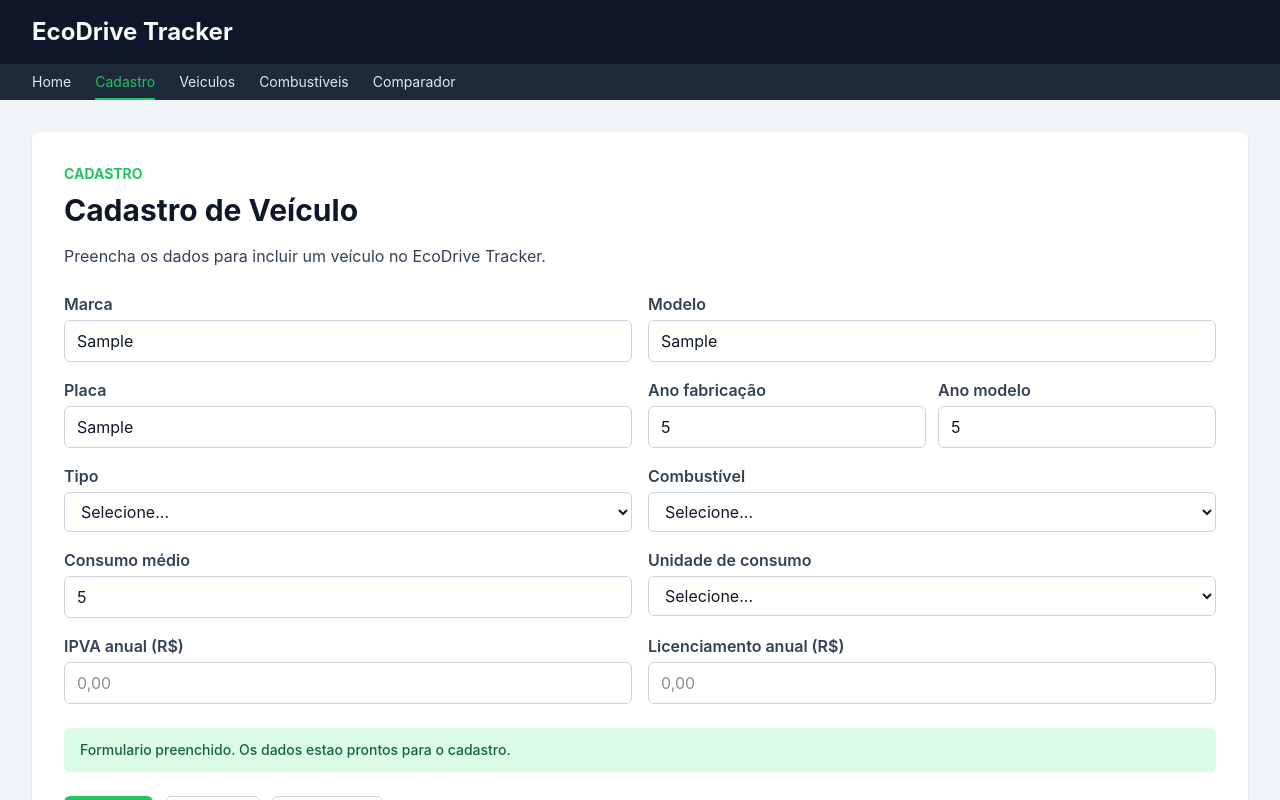
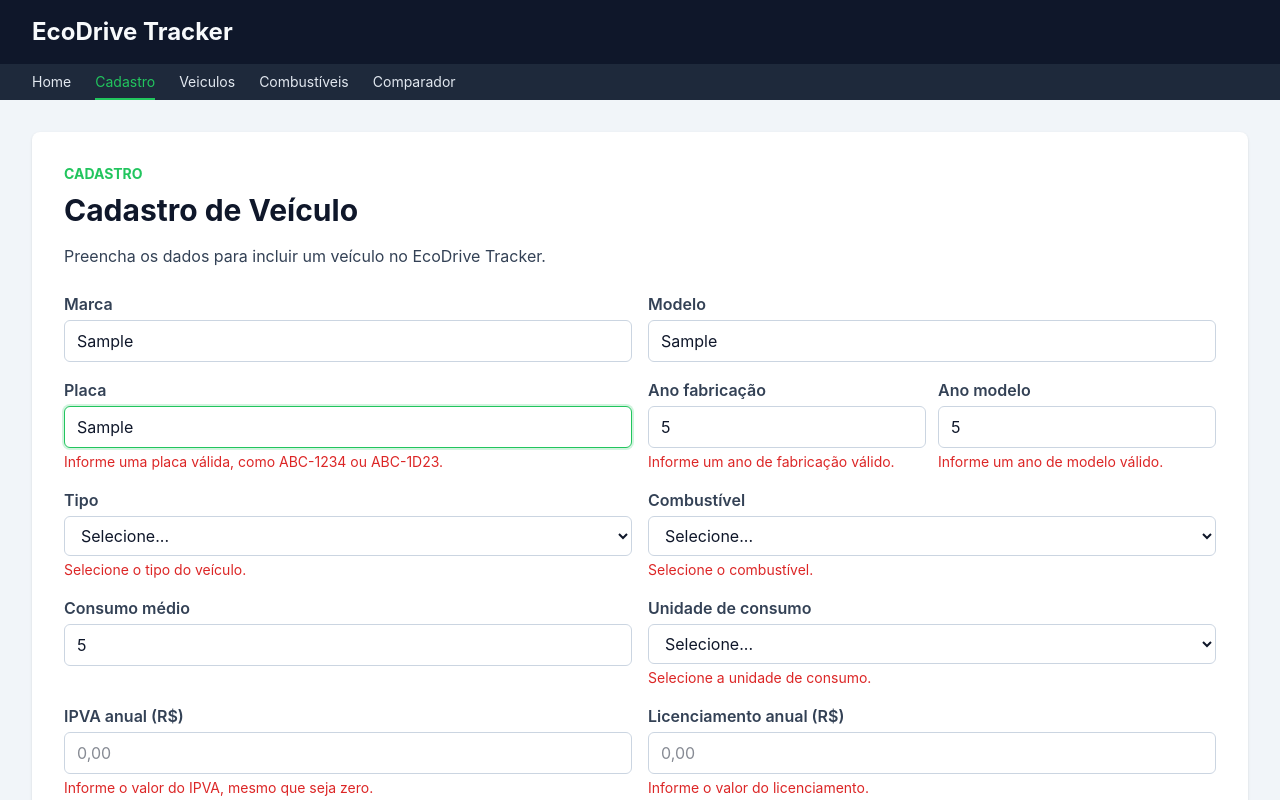
Before and after one commit to Gerebabh/ecodrive-tracker-react, a React (Vite) app: page /cadastro in a window 1280 px wide. Both pictures are taken after typing "Sample", "Sample", "Sample", "5", "5", "5" into the empty fields and a click on the button "Salvar". Shown: the top 800 px of the page. Built offline with nearby package versions, Linux system fonts and the light colour scheme; data requests are answered from the project's data file.

Commit message:
feat: implementa validações formulario. Fecha #14

```diff
--- a/src/forms/VehicleForm.jsx
+++ b/src/forms/VehicleForm.jsx
@@ -5,10 +5,28 @@ import { Link } from 'react-router'
 const inputClass =
   'mt-1 w-full rounded-md border border-[#CBD5E1] bg-white px-3 py-2 text-[#0F172A] outline-none focus:border-[#22C55E] focus:ring-2 focus:ring-[#22C55E]/20'
 
+function FieldError({ error, id }) {
+  if (!error) {
+    return null
+  }
+
+  return (
+    <p id={id} className="mt-1 text-sm text-[#DC2626]">
+      {error.message}
+    </p>
+  )
+}
+
 function VehicleForm() {
   const [feedback, setFeedback] = useState('')
+  const currentYear = new Date().getFullYear()
 
-  const { handleSubmit, register, reset } = useForm({
+  const {
+    handleSubmit,
+    register,
+    reset,
+    formState: { errors },
+  } = useForm({
     defaultValues: {
       marca: '',
       modelo: '',
@@ -26,7 +44,11 @@ function VehicleForm() {
 
   function onSubmit(dados) {
     console.log('Dados do veiculo:', dados)
-    setFeedback('Formulario preenchido. Os dados estao prontos para o cadastro.')
+    setFeedback('Formulário preenchido. Os dados estao prontos para o cadastro.')
+  }
+
+  function onInvalid() {
+    setFeedback('')
   }
 
   function limparFormulario() {
@@ -35,7 +57,7 @@ function VehicleForm() {
   }
 
   return (
-    <form onSubmit={handleSubmit(onSubmit)} className="space-y-6">
+    <form onSubmit={handleSubmit(onSubmit, onInvalid)} className="space-y-6">
       <div className="grid gap-4 md:grid-cols-2">
         <div>
           <label htmlFor="marca" className="font-semibold text-[#334155]">
@@ -46,8 +68,18 @@ function VehicleForm() {
             type="text"
             placeholder="Ex: Hyundai"
             className={inputClass}
-            {...register('marca')}
+            aria-invalid={!!errors.marca}
+            aria-describedby={errors.marca ? 'marca-error' : undefined}
+            {...register('marca', {
+              required: 'A marca é obrigatória.',
+              minLength: {
+                value: 2,
+                message: 'A marca deve possuir pelo menos 2 caracteres.',
+              },
+              setValueAs: (value) => value.trim(),
+            })}
           />
+          <FieldError error={errors.marca} id="marca-error" />
         </div>
 
         <div>
@@ -59,8 +91,18 @@ function VehicleForm() {
             type="text"
             placeholder="Ex: i30"
             className={inputClass}
-            {...register('modelo')}
+            aria-invalid={!!errors.modelo}
+            aria-describedby={errors.modelo ? 'modelo-error' : undefined}
+            {...register('modelo', {
+              required: 'O modelo é obrigatório.',
+              minLength: {
+                value: 2,
+                message: 'O modelo deve possuir pelo menos 2 caracteres.',
+              },
+              setValueAs: (value) => value.trim(),
+            })}
           />
+          <FieldError error={errors.modelo} id="modelo-error" />
         </div>
 
         <div>
@@ -72,8 +114,18 @@ function VehicleForm() {
             type="text"
             placeholder="ABC-1D23"
             className={inputClass}
-            {...register('placa')}
+            aria-invalid={!!errors.placa}
+            aria-describedby={errors.placa ? 'placa-error' : undefined}
+            {...register('placa', {
+              required: 'A placa é obrigatória.',
+              pattern: {
+                value: /^[A-Z]{3}-?\d[A-Z0-9]\d{2}$/,
+                message: 'Informe uma placa válida, como ABC-1234 ou ABC-1D23.',
+              },
+              setValueAs: (value) => value.trim().toUpperCase(),
+            })}
           />
+          <FieldError error={errors.placa} id="placa-error" />
         </div>
 
         <div className="grid grid-cols-2 gap-3">
@@ -89,7 +141,26 @@ function VehicleForm() {
               type="number"
               placeholder="2025"
               className={inputClass}
-              {...register('anoFabricacao', { valueAsNumber: true })}
+              aria-invalid={!!errors.anoFabricacao}
+              aria-describedby={
+                errors.anoFabricacao ? 'anoFabricacao-error' : undefined
+              }
+              {...register('anoFabricacao', {
+                required: 'O ano de fabricação é obrigatório.',
+                valueAsNumber: true,
+                min: {
+                  value: 1886,
+                  message: 'Informe um ano de fabricação válido.',
+                },
+                max: {
+                  value: currentYear,
+                  message: `O ano de fabricação não pode superar ${currentYear}.`,
+                },
+              })}
+            />
+            <FieldError
+              error={errors.anoFabricacao}
+              id="anoFabricacao-error"
             />
           </div>
 
@@ -105,8 +176,22 @@ function VehicleForm() {
               type="number"
               placeholder="2025"
               className={inputClass}
-              {...register('anoModelo', { valueAsNumber: true })}
+              aria-invalid={!!errors.anoModelo}
+              aria-describedby={errors.anoModelo ? 'anoModelo-error' : undefined}
+              {...register('anoModelo', {
+                required: 'O ano do modelo é obrigatório.',
+                valueAsNumber: true,
+                min: {
+                  value: 1886,
+                  message: 'Informe um ano de modelo válido.',
+                },
+                max: {
+                  value: currentYear + 1,
+                  message: `O ano do modelo não pode superar ${currentYear + 1}.`,
+                },
+              })}
             />
+            <FieldError error={errors.anoModelo} id="anoModelo-error" />
           </div>
         </div>
 
@@ -114,11 +199,20 @@ function VehicleForm() {
           <label htmlFor="tipo" className="font-semibold text-[#334155]">
             Tipo
           </label>
-          <select id="tipo" className={inputClass} {...register('tipo')}>
+          <select
+            id="tipo"
+            className={inputClass}
+            aria-invalid={!!errors.tipo}
+            aria-describedby={errors.tipo ? 'tipo-error' : undefined}
+            {...register('tipo', {
+              required: 'Selecione o tipo do veículo.',
+            })}
+          >
             <option value="">Selecione...</option>
-            <option value="combustao">Combustao</option>
-            <option value="eletrico">Eletrico</option>
+            <option value="combustao">Combustão</option>
+            <option value="eletrico">Elétrico</option>
           </select>
+          <FieldError error={errors.tipo} id="tipo-error" />
         </div>
 
         <div>
@@ -131,7 +225,13 @@ function VehicleForm() {
           <select
             id="combustivel"
             className={inputClass}
-            {...register('combustivel')}
+            aria-invalid={!!errors.combustivel}
+            aria-describedby={
+              errors.combustivel ? 'combustivel-error' : undefined
+            }
+            {...register('combustivel', {
+              required: 'Selecione o combustível.',
+            })}
           >
             <option value="">Selecione...</option>
             <option value="gasolina">Gasolina</option>
@@ -139,6 +239,7 @@ function VehicleForm() {
             <option value="diesel">Diesel</option>
             <option value="energia_eletrica">Energia eletrica</option>
           </select>
+          <FieldError error={errors.combustivel} id="combustivel-error" />
         </div>
 
         <div>
@@ -154,8 +255,20 @@ function VehicleForm() {
             step="0.01"
             placeholder="Ex: 9"
             className={inputClass}
-            {...register('consumoMedio', { valueAsNumber: true })}
+            aria-invalid={!!errors.consumoMedio}
+            aria-describedby={
+              errors.consumoMedio ? 'consumoMedio-error' : undefined
+            }
+            {...register('consumoMedio', {
+              required: 'O consumo medio é obrigatório.',
+              valueAsNumber: true,
+              min: {
+                value: 0.01,
+                message: 'O consumo médio deve ser maior que zero.',
+              },
+            })}
           />
+          <FieldError error={errors.consumoMedio} id="consumoMedio-error" />
         </div>
 
         <div>
@@ -168,12 +281,22 @@ function VehicleForm() {
           <select
             id="unidadeConsumo"
             className={inputClass}
-            {...register('unidadeConsumo')}
+            aria-invalid={!!errors.unidadeConsumo}
+            aria-describedby={
+              errors.unidadeConsumo ? 'unidadeConsumo-error' : undefined
+            }
+            {...register('unidadeConsumo', {
+              required: 'Selecione a unidade de consumo.',
+            })}
           >
             <option value="">Selecione...</option>
             <option value="km/l">km/l</option>
             <option value="kWh/100km">kWh/100km</option>
           </select>
+          <FieldError
+            error={errors.unidadeConsumo}
+            id="unidadeConsumo-error"
+          />
         </div>
 
         <div>
@@ -186,8 +309,18 @@ function VehicleForm() {
             step="0.01"
             placeholder="0,00"
             className={inputClass}
-            {...register('ipva', { valueAsNumber: true })}
+            aria-invalid={!!errors.ipva}
+            aria-describedby={errors.ipva ? 'ipva-error' : undefined}
+            {...register('ipva', {
+              required: 'Informe o valor do IPVA, mesmo que seja zero.',
+              valueAsNumber: true,
+              min: {
+                value: 0,
+                message: 'O IPVA não pode ser negativo.',
+              },
+            })}
           />
+          <FieldError error={errors.ipva} id="ipva-error" />
         </div>
 
         <div>
@@ -203,7 +336,22 @@ function VehicleForm() {
             step="0.01"
             placeholder="0,00"
             className={inputClass}
-            {...register('licenciamento', { valueAsNumber: true })}
+            aria-invalid={!!errors.licenciamento}
+            aria-describedby={
+              errors.licenciamento ? 'licenciamento-error' : undefined
+            }
+            {...register('licenciamento', {
+              required: 'Informe o valor do licenciamento.',
+              valueAsNumber: true,
+              min: {
+                value: 0,
+                message: 'O licenciamento não pode ser negativo.',
+              },
+            })}
+          />
+          <FieldError
+            error={errors.licenciamento}
+            id="licenciamento-error"
           />
         </div>
       </div>
```
Also changed, not shown: 1 other file (tests, documents, lock files or other folders).
